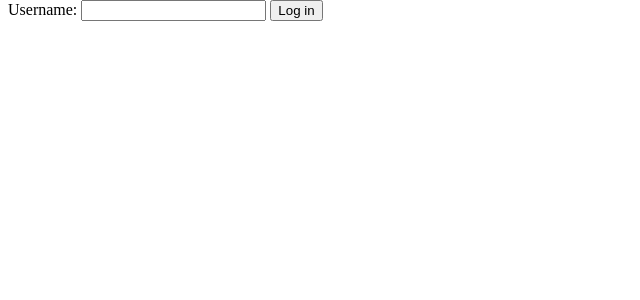
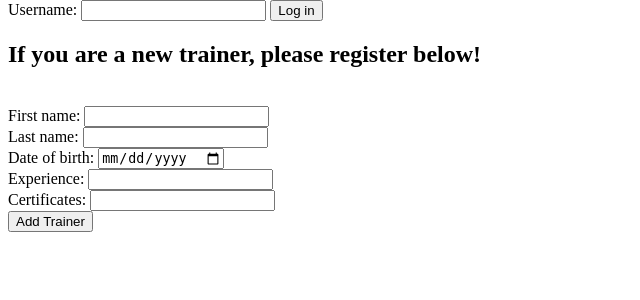
Before and after one commit to SathurjanT2000/Training, a Flask app: page / in a window 1280 px wide. Shown: the part 98-398 px from the top of the page, without its empty margins (0-640 px from the left). Run offline with Flask 2, Linux system fonts and the light colour scheme; data that the repository does not hold is empty.

Commit message:
#19 added registering to index

```diff
--- a/application/forms.py
+++ b/application/forms.py
@@ -9,22 +9,22 @@ class LogInForm(FlaskForm):
     login = SubmitField('Log in')
 
 class TrainersForm(FlaskForm):
-    first_name = StringField('first name', validators=[
+    first_name = StringField('First name', validators=[
         DataRequired(),
         Length(max=30)
     ])
-    last_name = StringField('last name', validators=[
+    last_name = StringField('Last name', validators=[
         DataRequired(),
         Length(max=30)
     ])
-    date_of_birth = DateField('date of birth', validators=[
+    date_of_birth = DateField('Date of birth', validators=[
         DataRequired()
     ])
-    experience = IntegerField('experience')
-    certificates = StringField('certificates', validators=[
+    experience = IntegerField('Experience')
+    certificates = StringField('Certificates', validators=[
         Length(max=100)
     ])
-    submit = SubmitField('Add Trainer')
+    register = SubmitField('Add Trainer')
 
 class TraineesForm(FlaskForm):
     first_name = StringField('first name', validators=[
--- a/application/routes.py
+++ b/application/routes.py
@@ -1,19 +1,37 @@
 from application import app, db
 from application.models import Trainers, Trainees
-from application.forms import LogInForm
-from flask import render_template
+from application.forms import LogInForm, TrainersForm
+from flask import render_template, request
 
 @app.route('/', methods=['GET','POST'])
 def index():
     all_trainers = Trainers.query.all()
     all_trainees = Trainees.query.all()
     login_form = LogInForm()
+    trainers_form = TrainersForm()
+
     if Trainers.query.filter_by(user_name=login_form.username.data).first() != None:
         return render_template('trainer_home.html', all_trainers=all_trainers, all_trainees=all_trainees, login_form=login_form)
     elif Trainees.query.filter_by(user_name=login_form.username.data).first() != None:
         return render_template('trainee_home.html', all_trainees=all_trainees, all_trainers=all_trainers, login_form=login_form)
     else:
-        return render_template('index.html', login_form=login_form)
+        try:
+            if request.method == "POST":
+                task = Trainers(
+                    first_name = trainers_form.first_name.data,
+                    last_name = trainers_form.last_name.data,
+                    date_of_birth = trainers_form.date_of_birth.data,
+                    experience = trainers_form.experience.data,
+                    certificates = trainers_form.certificates.data,
+                    user_name = str(trainers_form.date_of_birth.data)[-2:] + trainers_form.first_name.data + trainers_form.last_name.data
+                )
+            db.session.add(task)
+            db.session.commit()
+            return render_template('trainer_home.html', all_trainers=all_trainers, all_trainees=all_trainees, login_form=login_form)
+        except:
+            return render_template('index.html', login_form=login_form, trainers_form=trainers_form)
+
+
 
 
 @app.route('/home_trainee')
--- a/application/templates/index.html
+++ b/application/templates/index.html
@@ -6,4 +6,14 @@
     {{ login_form.username.label() }}: {{ login_form.username }}
     {{ login_form.login }}
 </form>
+<h2>If you are a new trainer, please register below!</h2>
+<form action="" method="post">
+    {{ trainers_form.hidden_tag() }} <br>
+    {{ trainers_form.first_name.label() }}: {{ trainers_form.first_name }} <br>
+    {{ trainers_form.last_name.label() }}: {{ trainers_form.last_name }} <br>
+    {{ trainers_form.date_of_birth.label() }}: {{ trainers_form.date_of_birth }} <br>
+    {{ trainers_form.experience.label() }}: {{ trainers_form.experience }} <br>
+    {{ trainers_form.certificates.label() }}: {{ trainers_form.certificates }} <br>
+    {{ trainers_form.register }}
+</form>
 {% endblock body %}
```
